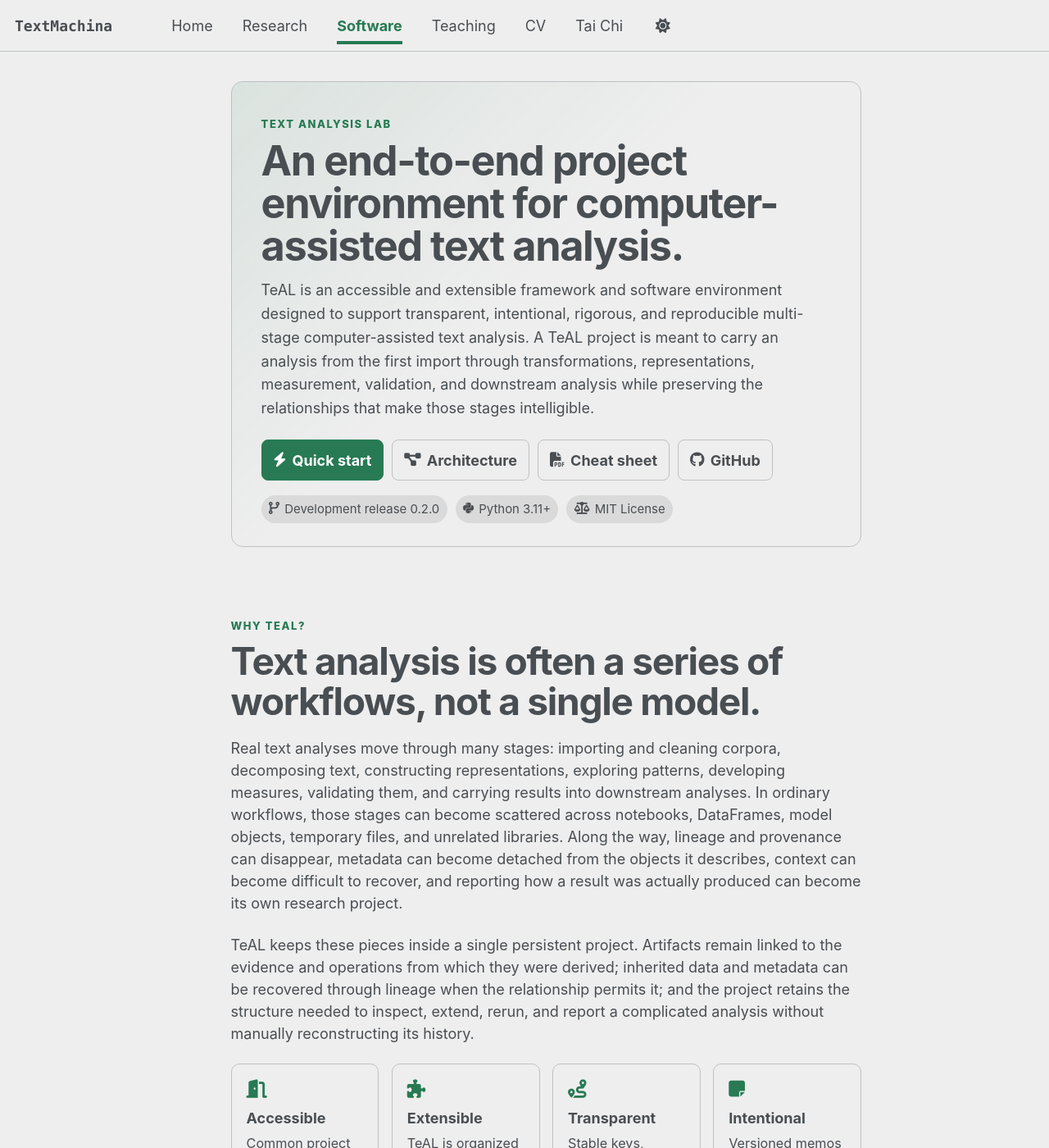
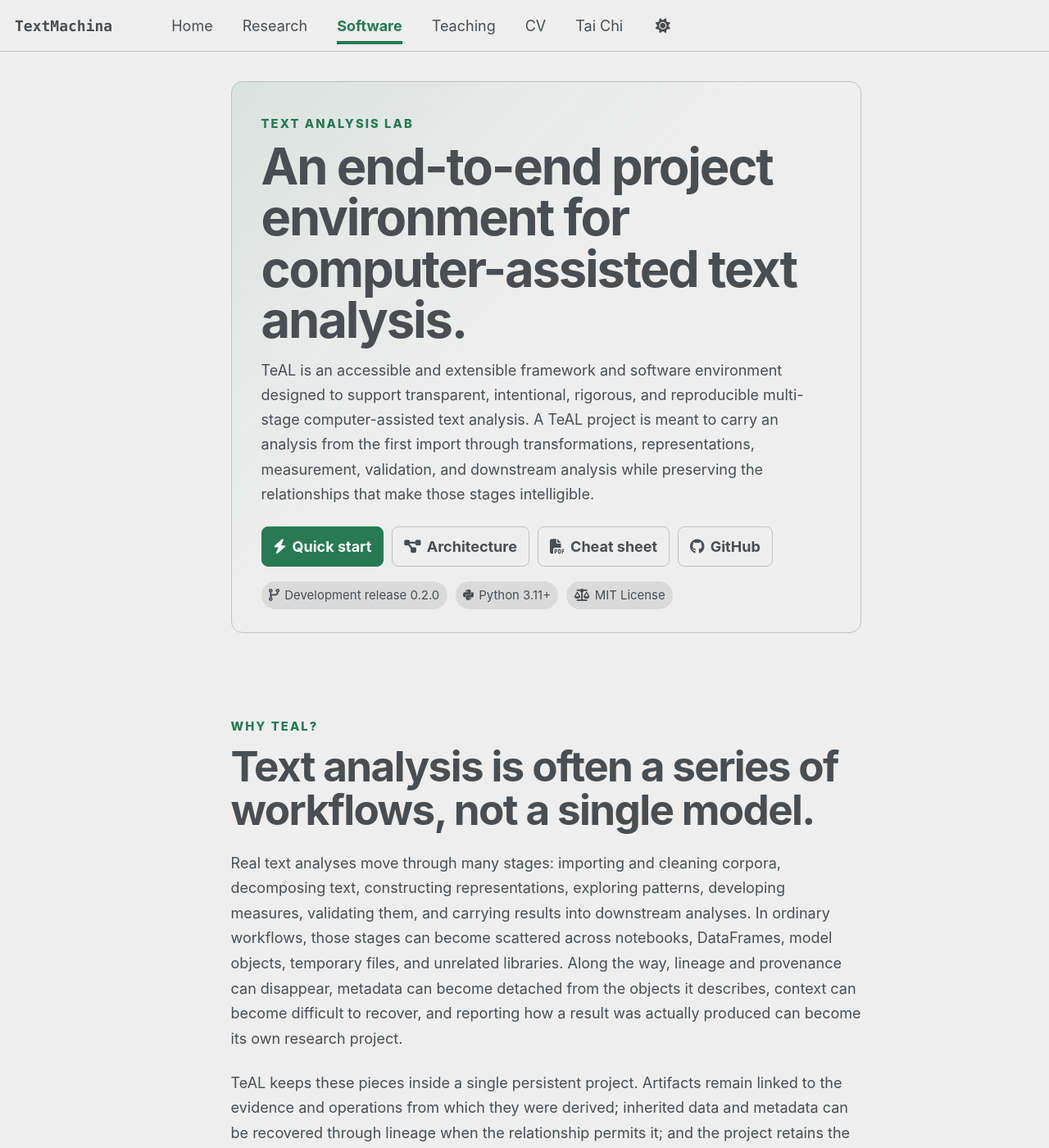
Before and after one commit to zacthinks/zacthinks.github.io, a Jekyll site: the page built from _pages/teal.md, in a window 1280 px wide and 1400 px high. Shown: the whole window at 82% size. Built offline with Jekyll 4.4.1, drawn with Linux system fonts in a browser that asks for light colours; a script bundle is joined from its source files by our own code; library files that are not in the unit come from our copies.

Commit message:
Strengthen TeAL and GeCo editorial hierarchy

```diff
--- a/assets/css/main.scss
+++ b/assets/css/main.scss
@@ -165,28 +165,30 @@
 .teal-hero__eyebrow,
 .teal-section__kicker {
   display: inline-block;
-  margin-bottom: 0.45rem;
+  margin-bottom: 0.65rem;
   font-family: $sans-serif;
-  font-size: 0.72em;
+  font-size: 0.82rem;
   font-weight: 800;
-  letter-spacing: 0.12em;
+  letter-spacing: 0.14em;
+  line-height: 1.2;
   color: var(--global-link-color);
 }
 
 .teal-hero h2 {
-  margin: 0 0 0.75rem;
+  max-width: 52rem;
+  margin: 0 0 0.9rem;
   padding: 0;
   border: 0;
-  font-size: clamp(2rem, 4vw, 2.8rem);
-  line-height: 1.04;
-  letter-spacing: -0.028em;
+  font-size: clamp(2.35rem, 4.8vw, 3.45rem);
+  line-height: 1.01;
+  letter-spacing: -0.035em;
 }
 
 .teal-hero__lead {
-  max-width: 58rem;
-  margin-bottom: 1.1rem;
-  font-size: 1.05em;
-  line-height: 1.6;
+  max-width: 52rem;
+  margin-bottom: 1.25rem;
+  font-size: 1.08em;
+  line-height: 1.68;
 }
 
 .teal-actions,
@@ -245,21 +247,28 @@
 }
 
 .teal-section {
-  margin: 4.5rem 0;
+  margin: 5.5rem 0;
 }
 
 .teal-section__heading {
-  margin-bottom: 1.1rem;
+  margin-bottom: 1.35rem;
 }
 
 .teal-section h2 {
+  max-width: 52rem;
   margin-top: 0;
-  margin-bottom: 0.85rem;
+  margin-bottom: 1rem;
   padding: 0;
   border: 0;
-  font-size: clamp(1.9rem, 3.6vw, 2.65rem);
-  line-height: 1.06;
-  letter-spacing: -0.028em;
+  font-size: clamp(2.15rem, 4vw, 3.05rem);
+  line-height: 1.03;
+  letter-spacing: -0.032em;
+}
+
+.teal-section__heading + p,
+.teal-section__heading + p + p {
+  max-width: 52rem;
+  line-height: 1.7;
 }
 
 .teal-principles,
@@ -467,10 +476,14 @@
   }
 
   .teal-section {
-    margin: 3.5rem 0;
+    margin: 4rem 0;
   }
 
   .teal-hero h2 {
+    font-size: 2.3rem;
+  }
+
+  .teal-section h2 {
     font-size: 2rem;
   }
 
```
